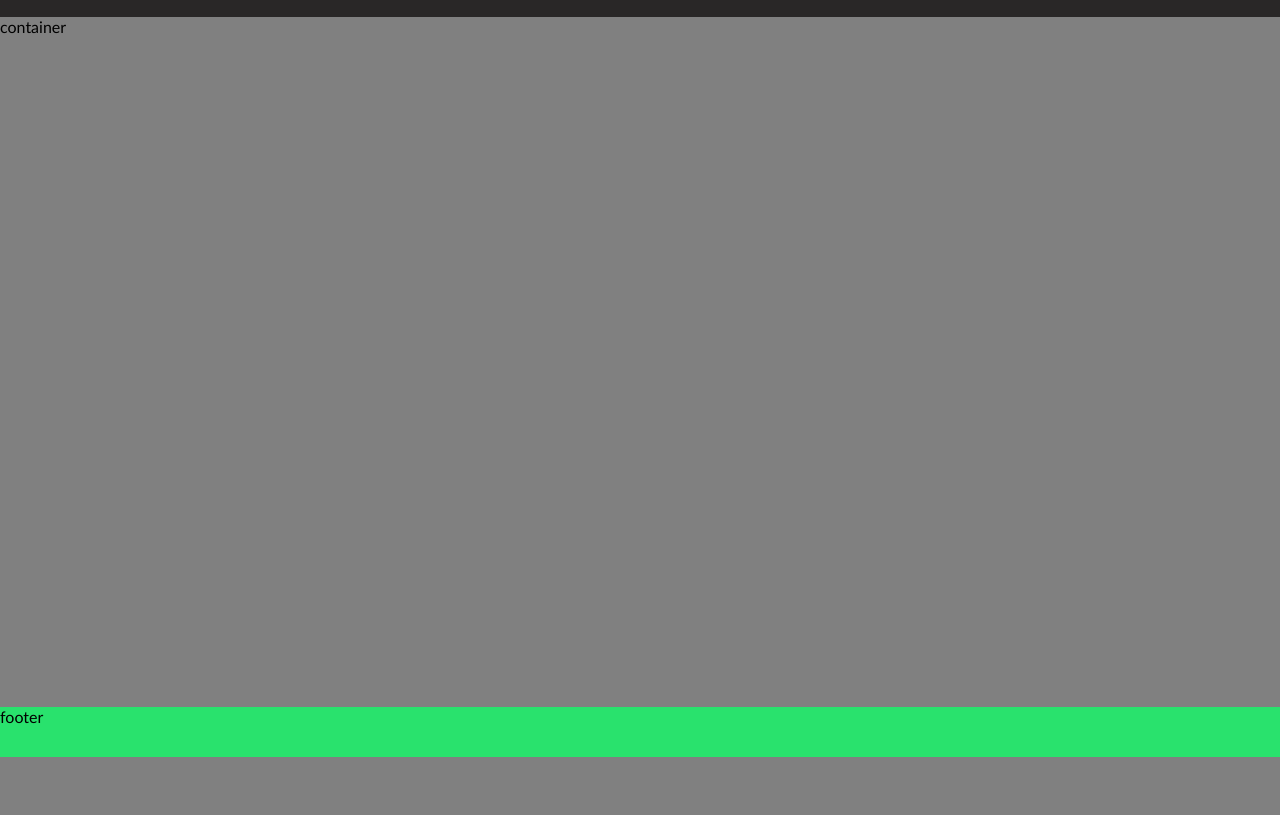
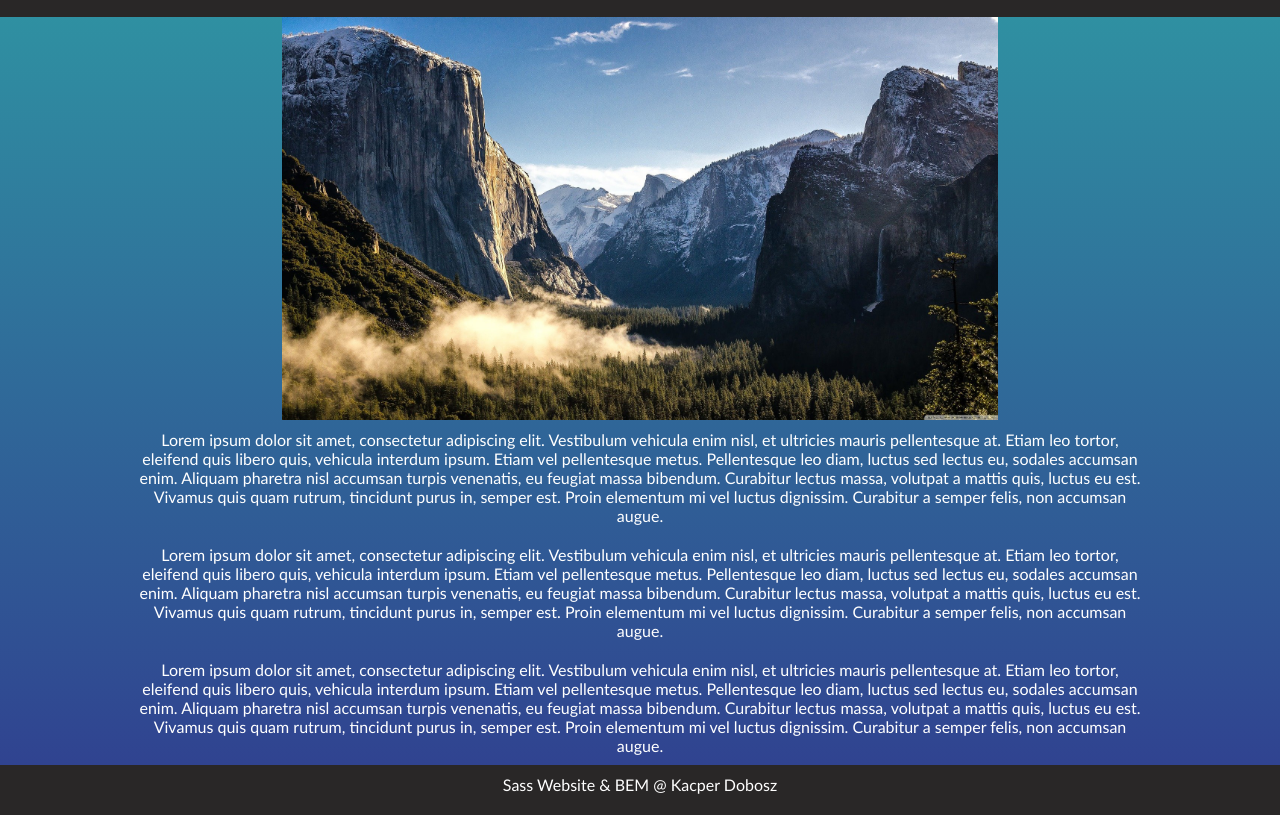
Before and after one commit to sztormu/sass-bem-practice, a plain HTML site: page index.html in a window 1280 px wide. Shown: the part 43-858 px from the top of the page. Before the commit the page ends 800 px from the top, so only its background shows below. Drawn offline with Linux system fonts and the light colour scheme.

Commit message:
update 02.05.2021

```diff
--- a/index.html
+++ b/index.html
@@ -24,11 +24,44 @@
     </div>
 
     <div class="container">
-        container
+        <img src="./mountains.jpg" alt="image" class="container__image container__image--center">
+        <div class="container__text">
+            <p class="container__text__top">
+                Lorem ipsum dolor sit amet, consectetur adipiscing elit. Vestibulum vehicula enim nisl, et ultricies
+                mauris
+                pellentesque at. Etiam leo tortor, eleifend quis libero quis, vehicula interdum ipsum. Etiam vel
+                pellentesque metus. Pellentesque leo diam, luctus sed lectus eu, sodales accumsan enim. Aliquam pharetra
+                nisl accumsan turpis venenatis, eu feugiat massa bibendum. Curabitur lectus massa, volutpat a mattis
+                quis,
+                luctus eu est. Vivamus quis quam rutrum, tincidunt purus in, semper est. Proin elementum mi vel luctus
+                dignissim. Curabitur a semper felis, non accumsan augue.
+            </p>
+            <p class="container__text__middle">
+                Lorem ipsum dolor sit amet, consectetur adipiscing elit. Vestibulum vehicula enim nisl, et ultricies
+                mauris
+                pellentesque at. Etiam leo tortor, eleifend quis libero quis, vehicula interdum ipsum. Etiam vel
+                pellentesque metus. Pellentesque leo diam, luctus sed lectus eu, sodales accumsan enim. Aliquam pharetra
+                nisl accumsan turpis venenatis, eu feugiat massa bibendum. Curabitur lectus massa, volutpat a mattis
+                quis,
+                luctus eu est. Vivamus quis quam rutrum, tincidunt purus in, semper est. Proin elementum mi vel luctus
+                dignissim. Curabitur a semper felis, non accumsan augue.
+            </p>
+            <p class="container__text__bottom">
+                Lorem ipsum dolor sit amet, consectetur adipiscing elit. Vestibulum vehicula enim nisl, et ultricies
+                mauris
+                pellentesque at. Etiam leo tortor, eleifend quis libero quis, vehicula interdum ipsum. Etiam vel
+                pellentesque metus. Pellentesque leo diam, luctus sed lectus eu, sodales accumsan enim. Aliquam pharetra
+                nisl accumsan turpis venenatis, eu feugiat massa bibendum. Curabitur lectus massa, volutpat a mattis
+                quis,
+                luctus eu est. Vivamus quis quam rutrum, tincidunt purus in, semper est. Proin elementum mi vel luctus
+                dignissim. Curabitur a semper felis, non accumsan augue.
+            </p>
+        </div>
+
     </div>
 
     <div class="footer">
-        footer
+        <p class="footer__text">Sass Website & BEM @ Kacper Dobosz</p>
     </div>
 
     <script>
--- a/styles.scss
+++ b/styles.scss
@@ -1,11 +1,16 @@
-$primary-background: linear-gradient(rgb(47,150,163),rgb(48,62,143));
+$primary-background: linear-gradient(#2f96a3,#303e8f);
 $primary-color: #29e26d;
+$secondary-color: rgb(41, 39, 39);;
 $primary-fontfamily: Optima,Segoe,Segoe UI,Candara,Calibri,Arial,sans-serif;
+
+%white-text{
+    color: white;
+}
 
 *{
     margin: 0;
     padding: 0;
-    background-color: gray;
+
 
 }
 
@@ -14,23 +19,25 @@ body{
     flex-direction: column;
     height: 100%;
     font-family: $primary-fontfamily;
+    background: $primary-background;
 }
 
 .navbar{
+    z-index: 1;
     display: flex;
     height: 60px;
     width: 100%;
-    background-color: rgb(41, 39, 39);
+    background-color: $secondary-color;
 
     *{
+        @extend %white-text;
         font-weight: bold;
         text-align: center;
         text-decoration: none;
         float: left;
         width: 80px;
         margin: 20px;
-        color:white;
-        background-color: rgb(41, 39, 39);
+        background-color: $secondary-color;
         border-radius: 100px;
     }
     &__logo{
@@ -39,7 +46,7 @@ body{
 
     *:not(.navbar__logo,.navbar__togglebutton,.navbar__togglebutton__bar):hover{
         background-color: $primary-color;
-        color: rgb(41, 39, 39);
+        color: $secondary-color;
     }
 
     &__togglebutton{
@@ -95,14 +102,44 @@ body{
 
 .container{
     background-color: $primary-background;
-    height: 80%;
+    min-height: calc(100vh - 70px);
+    width: 80%;
+    margin: 0 auto;
+    text-align: center;
+
+    &__image{
+        z-index: 0;
+        max-width: 70%;
+        height: auto;
+        width: auto\9; /* ie8 */
+
+        &--center{
+            display: block;
+            margin: 0 auto;
+        }
+    }
+
+    &__text{
+        @extend %white-text;
+        *{
+            padding: 10px;
+        }
+
+    }
+
 }
 
+
+
 .footer{
-    clear: both;
     height: 50px;
     width: 100%;
-    background-color: $primary-color;
-    position: absolute;
-    bottom: 0
+    background-color: $secondary-color;
+    position: sticky;
+
+    &__text {
+        @extend %white-text;
+        text-align: center;
+        padding: 10px;
+    }
 }
```
Also changed, not shown: mountains.jpg (added), styles.css, 1 other file.
